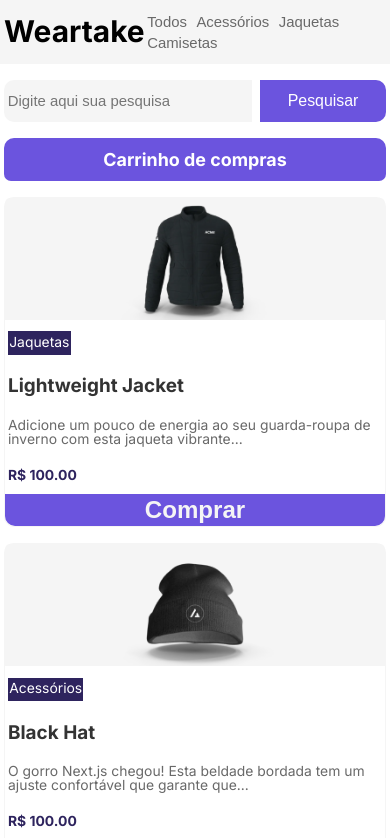
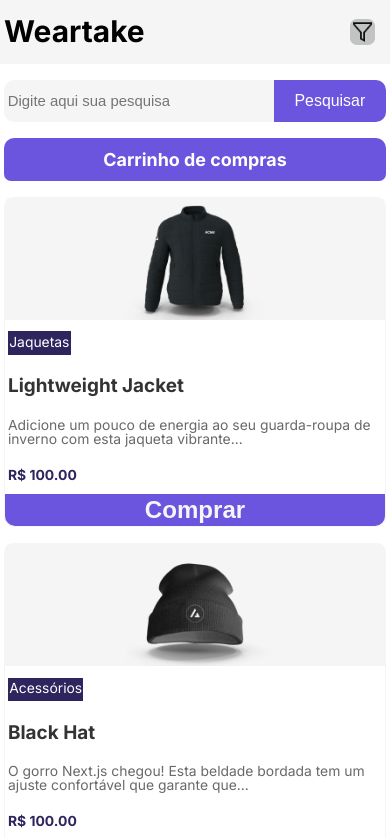
Before and after one commit to Kenzie-Academy-Brasil-Developers/Ecommerce-VanillaJS, a plain HTML site: page index.html in a window 390 px wide. Shown: the top 838 px of the page. Drawn offline with Linux system fonts and the light colour scheme.

Commit message:
Added the filter function

```diff
--- a/index.html
+++ b/index.html
@@ -1,5 +1,6 @@
 <!DOCTYPE html>
 <html lang="pt-br">
+
 <head>
     <meta charset="UTF-8" />
     <meta http-equiv="X-UA-Compatible" content="IE=edge" />
@@ -11,20 +12,25 @@
     <link rel="stylesheet" href="stylesheet.css" />
     <title>Weartake Store</title>
 </head>
+
 <body>
     <header class="header">
         <h1 class="logo">Weartake</h1>
-            <div class="filter">
+        <div class="containerFilter">
+            <div class="filter" id="filter">
+                <img src="filter.png" alt="filtro" class="filterImg" id="filterImg">
                 <button class="filterButton" id="todos">Todos</button>
-                <button class="filterButton" id="acessorios" >Acessórios</button>
+                <button class="filterButton" id="acessórios">Acessórios</button>
                 <button class="filterButton" id="jaquetas">Jaquetas</button>
                 <button class="filterButton" id="camisetas">Camisetas</button>
             </div>
+        </div>
+
     </header>
     <main>
         <aside>
             <form class="search">
-                    <label for="seachTextHtml"  class="hide">Pesquisa de texto</label>
+                <label for="seachTextHtml" class="hide">Pesquisa de texto</label>
                 <input class="searchText" id="seachTextHtml" placeholder="Digite aqui sua pesquisa" />
                 <button class="searchButton" id="seachButton">Pesquisar</button>
             </form>
@@ -35,7 +41,7 @@
                 <div class="productsCart">
                 </div>
                 <div class="valuesCart" id="values">
-                        <div class="containerValues">
+                    <div class="containerValues" id="quantityContainer">
                         <p class="values">Quantidade:</p>
                         <p class="numValue" id="quantityHtml"></p>
                     </div>
@@ -49,4 +55,5 @@
     </main>
     <script src="script.js"></script>
 </body>
+
 </html>
--- a/script.js
+++ b/script.js
@@ -59,8 +59,7 @@ const jacketC = {
   price: 100,
 };
 const productsList = [jacketL, hat, mask, tshirtB, tshirtW, jacketC];
-const containerProducts = document.createElement("div");
-containerProducts.classList = "products";
+const body = document.querySelector("body");
 const main = document.querySelector("main");
 const cartContainer = document.querySelector(".productsCart");
 const cart = document.getElementById("cartHtml");
@@ -73,7 +72,9 @@ let cartList = [];
 
 function mobileCartAssets() {
   if (isMobile()) {
-    cartHeader.classList = "headerCart emptyHeader"
+    let quantityRemove = document.getElementById("quantityContainer");
+    values.removeChild(quantityRemove);
+    cartHeader.classList = "headerCart emptyHeader";
     cartHeader.addEventListener("click", () => {
       if (cartIsEmpty() === false) {
         cartToggle();
@@ -100,9 +101,9 @@ function cartToggle() {
   if (cartContainer.classList == "hide") {
     cartContainer.classList = "productsCart";
     values.classList = "valuesCart";
-    cartHeader.classList = "headerCart"
+    cartHeader.classList = "headerCart";
   } else {
-    cartHeader.classList = "headerCart emptyHeader"
+    cartHeader.classList = "headerCart emptyHeader";
     cartContainer.classList = "hide";
     values.classList = "hide";
   }
@@ -251,7 +252,7 @@ function addOnCart(product) {
 
     miniCard.classList = "productMini";
     imgMini.src = product.img;
-    imgMini.alt = product.imgTag
+    imgMini.alt = product.imgTag;
     removeCart.innerHTML = "Remover produto";
     removeCart.id = `remove${product.id}`;
     miniCard.id = `cart${product.id}`;
@@ -287,8 +288,11 @@ function addOnCart(product) {
   cartAssets();
 }
 
-function createCards() {
-  productsList.forEach(function (elem) {
+function createCards(productArray) {
+  let containerProducts = document.createElement("div");
+  containerProducts.classList = "products";
+  containerProducts.id = "containerProducts";
+  productArray.forEach(function (elem) {
     let card = document.createElement("div");
     let imgContainer = document.createElement("div");
     let image = document.createElement("img");
@@ -331,21 +335,90 @@ function createCards() {
       card.appendChild(addToCartContainer);
       addToCartContainer.classList = "containerAddToCart";
       addToCart.innerText = "Comprar";
-	  addToCartContainer.addEventListener("click", function () {
-		  addOnCart(elem)
-	  })
+      addToCartContainer.addEventListener("click", function () {
+        addOnCart(elem);
+      });
     } else {
-	  addToCart.addEventListener("click", function () {
-		addOnCart(elem);
-	  });
+      addToCart.addEventListener("click", function () {
+        addOnCart(elem);
+      });
       infoContainer.appendChild(addToCart);
       addToCart.innerText = "Adicionar ao carrinho";
     }
     containerProducts.appendChild(card);
   });
+
   main.appendChild(containerProducts);
 }
 
-createCards();
+function filterButton(category) {
+  main.removeChild(document.getElementById("containerProducts"));
+  let filteredList = productsList.filter((elem) => {
+    if ((category == elem.category.toLowerCase()) | (category == "todos")) {
+      return true;
+    } else {
+      return false;
+    }
+  });
+  createCards(filteredList);
+}
+
+createCards(productsList);
 cartAssets();
 mobileCartAssets();
+
+const todosButton = document.getElementById("todos");
+const acessoriosButton = document.getElementById("acessórios");
+const jaquetasButton = document.getElementById("jaquetas");
+const camisetasButton = document.getElementById("camisetas");
+const buttonsArray = [
+  todosButton,
+  acessoriosButton,
+  jaquetasButton,
+  camisetasButton,
+];
+const buttonsHtml = document.getElementById("filter");
+const filterImg = document.getElementById("filterImg");
+let filterWasClicked = false;
+
+function filterToggle() {
+  if (filterWasClicked === true) {
+    if (filterImg.classList == "filterImg") {
+      filterImg.classList = "hide";
+    } else if (filterImg.classList == "hide") {
+      filterImg.classList = "filterImg";
+    }
+  }
+  filterWasClicked = true;
+  buttonsArray.forEach(function (elem) {
+    if (elem.classList != "hide") {
+      elem.classList = "hide";
+    } else {
+      elem.classList = "filterButton";
+    }
+  });
+}
+
+buttonsHtml.addEventListener("click", filterToggle);
+
+buttonsArray.forEach((elem) => {
+  elem.addEventListener("click", () => {
+    filterButton(elem.id);
+  });
+});
+
+filterToggle();
+body.addEventListener(
+  "mousedown",
+  () => {
+    buttonsArray.forEach(function (elem) {
+      if (elem.classList != "hide") {
+        elem.classList = "hide";
+      }
+    });
+    if (filterImg.classList == "hide") {
+      filterImg.classList = "filterImg";
+    }
+  },
+  true
+);
--- a/stylesheet.css
+++ b/stylesheet.css
@@ -32,6 +32,14 @@
   }
   .filter {
     margin-right: 6%;
+    width: auto;
+    height: auto;
+  }
+  .filterImg {
+    background-color: var(--quariary-gray);
+    border-radius: 7px;
+    height: 3vh;
+    width: 3vh;
   }
   .filterButton {
     display: inline-block;
@@ -292,11 +300,8 @@
     display: none;
   }
 }
+
 @media screen and (max-width: 933px) {
-  .filterButton:hover {
-    background-color: var(--primary-gray);
-    color: var(--secondary-gray);
-  }
   main {
     display: block;
   }
@@ -336,9 +341,6 @@
     text-decoration: none;
     font-size: calc(3px + 2.5vh);
   }
-  .addCart:hover {
-    color: var(--primary-gray);
-  }
   .addCart:active {
     color: var(--secondary-color);
     text-decoration: none;
@@ -347,11 +349,23 @@
     border-color: var(--secondary-color);
     background-color: transparent;
   }
+  .containerFilter {
+    position: relative;
+    min-width: 3vh;
+    min-height: 3vh;
+  }
   .filter {
-    margin-right: 10px;
+    position: relative;
+    right: 13px;
+    display: flex;
+    flex-wrap: wrap;
+    position: absolute;
+    background-color: var(--darker-gray);
+    border-radius: 10px;
   }
   .filterButton {
     font-size: calc(9px + 0.7vh);
+    margin: 2vh;
   }
   .logo {
     margin-left: 4px;
@@ -371,12 +385,6 @@
   .search {
     width: auto;
     justify-content: space-between;
-  }
-  .searchText {
-    width: 63%;
-  }
-  .searchButton {
-    width: 33%;
   }
   .cart {
     width: auto;
@@ -424,7 +432,7 @@
     color: var(--primary-gray);
   }
   .filterButton {
-    color: var(--quariary-gray);
+    color: var(--primary-gray);
   }
   .cards {
     border-color: var(--quariary-gray);
```
Also changed, not shown: filter.png (added). Lines whose indentation alone changed are shown as unchanged.
